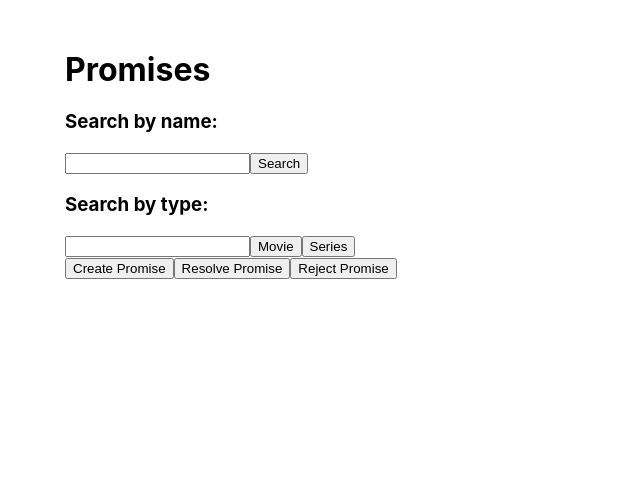
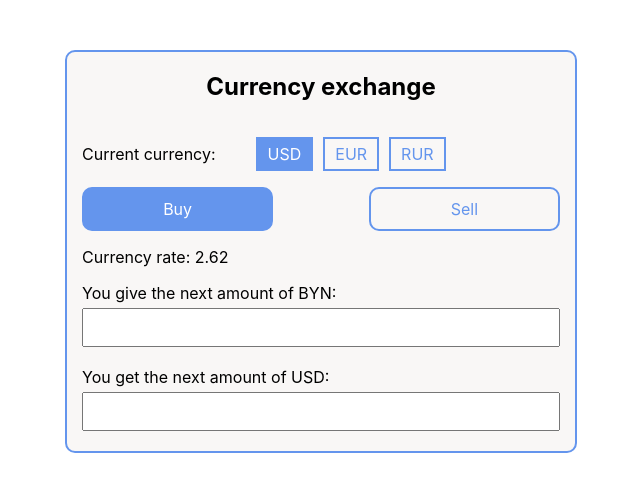
Before and after one commit to AlexeyKrop/JS-LessonTask_IT_Incubator, a React (Create React App) app: page / in a window 1280 px wide. Shown: the top 492 px of the page, without its empty margins (319-959 px from the left). Built offline with nearby package versions, Linux system fonts and the light colour scheme.

Commit message:
add Task 01 in lesson01 with useSelector

```diff
--- a/src/App.tsx
+++ b/src/App.tsx
@@ -1,8 +1,7 @@
 import React from 'react';
 import './App.css';
-import Lesson1 from './lessons/lesson1/lesson1';
-import Lesson3 from "./lessons/lesson3/Lesson3";
-import Lesson4 from "./lessons/lesson4/Lesson4";
+
+import LessonWithSelector from "./lessons/lesson1/LessonWithSelector";
 // import './lessons/lesson2/lesson2';
 // import Lesson3 from './lessons/lesson3/Lesson3';
 // import Lesson4 from './lessons/lesson4/Lesson4';
@@ -14,9 +13,10 @@ import Lesson4 from "./lessons/lesson4/Lesson4";
 function App() {
     return (
         <div className="container">
+          <LessonWithSelector/>
             {/*<Lesson1 />*/}
-            <Lesson3 />
-            <Lesson4 />
+            {/*<Lesson3 />*/}
+            {/*<Lesson4 />*/}
         </div>
     );
 }
--- /dev/null
+++ b/src/components/CurrencyExchange/CurrencyExchangeWithUseSelector.tsx
@@ -0,0 +1,86 @@
+import React from 'react';
+
+type CurrencyExchangePropsType = {
+    currenciesName: string[];
+    currentCurrency: string;
+    currencyRate: number;
+    isBuying: boolean;
+    amountOfBYN: string;
+    amountOfCurrency: string;
+    changeCurrencyField: (e: React.ChangeEvent<HTMLInputElement>) => void;
+    changeAction: (e: React.MouseEvent<HTMLSpanElement>) => void;
+    changeCurrentCurrency: (e: React.MouseEvent<HTMLLIElement>) => void;
+};
+
+const CurrencyExchangeWithUseSelector: React.FC<CurrencyExchangePropsType> = ({
+                                                                                  currenciesName,
+                                                                                  currentCurrency,
+                                                                                  currencyRate,
+                                                                                  isBuying,
+                                                                                  amountOfBYN,
+                                                                                  amountOfCurrency,
+                                                                                  changeCurrencyField,
+                                                                                  changeAction,
+                                                                                  changeCurrentCurrency,
+                                                                              }) => {
+    const viewCurrency = isBuying ? (
+        <React.Fragment>
+            <label>
+                You give the next amount of BYN:
+                <input value={amountOfBYN} data-currency="byn" onChange={changeCurrencyField} />
+            </label>
+            <label>
+                You get the next amount of {currentCurrency}:
+                <input value={amountOfCurrency} data-currency="currency" onChange={changeCurrencyField} />
+            </label>
+        </React.Fragment>
+    ) : (
+        <React.Fragment>
+            <label>
+                You give the next amount of {currentCurrency}:
+                <input value={amountOfCurrency} data-currency="currency" onChange={changeCurrencyField} />
+            </label>
+            <label>
+                You get the next amount of BYN:
+                <input value={amountOfBYN} data-currency="byn" onChange={changeCurrencyField} />
+            </label>
+        </React.Fragment>
+    );
+
+    return (
+        <div className="currency">
+            <h2>Currency exchange</h2>
+            <div className="currency-names">
+                <p>Current currency:</p>
+                <ul>
+                    {currenciesName.map((currency: string, index: number) => {
+                        return (
+                            <li
+                                key={`${index}-${currency}`}
+                                className={`currencies ${currentCurrency === currency ? 'activeCurrency' : null}`}
+                                onClick={changeCurrentCurrency}
+                                data-currency={currency}
+                            >
+                                {currency}
+                            </li>
+                        );
+                    })}
+                </ul>
+            </div>
+            <div className="currency-action">
+        <span className={isBuying ? 'active' : ''} data-action="buy" onClick={changeAction}>
+          Buy
+        </span>
+                <span className={isBuying ? '' : 'active'} data-action="sell" onClick={changeAction}>
+          Sell
+        </span>
+            </div>
+            <div className="fields">
+                <p>Currency rate: {currencyRate}</p>
+                {viewCurrency}
+            </div>
+        </div>
+    );
+};
+
+export default CurrencyExchangeWithUseSelector;
--- /dev/null
+++ b/src/containers/CurrencyExchangeContainer/CurrencyEContainerWithUseSelector.tsx
@@ -0,0 +1,63 @@
+import React from 'react';
+import {CurrencyState, CurrencyType} from '../../redux/currencyReducer';
+import CurrencyExchangeWithUseSelector from "../../components/CurrencyExchange/CurrencyExchangeWithUseSelector";
+import {useDispatch, useSelector} from "react-redux";
+import {IGlobalState} from "../../redux/state";
+import {ChangeActionAC, ChangeCurrencyFieldAC, СhangeCurrentCurrencyAC} from "../../redux/actions";
+
+export const CurrencyEContainerWithUseSelector = () => {
+  const currencies = useSelector<IGlobalState, Array<CurrencyType>>(state => state.currency.currencies)
+  const currencyArr = useSelector<IGlobalState, CurrencyState>(state => state.currency)
+  const dispatch = useDispatch()
+  let currencyRate: number = 0;
+  const currenciesName = currencies.map((currency: CurrencyType) => {
+    if (currency.currencyName === currencyArr.currentCurrency) {
+      currencyRate = currencyArr.isBuying ? currency.buyRate : currency.sellRate;
+    }
+    return currency.currencyName;
+  });
+
+  const changeCurrencyField = (e: React.ChangeEvent<HTMLInputElement>) => {
+    let value = e.currentTarget.value;
+    if (!isFinite(+value)) return;
+    if (e.currentTarget.dataset.currency) {
+      const trigger: string = e.currentTarget.dataset.currency;
+      if (trigger === 'byn') {
+        if (value === '') {
+          dispatch(ChangeCurrencyFieldAC(value, value));
+        } else {
+          dispatch(ChangeCurrencyFieldAC(value, (+Number(value).toFixed(2) / currencyRate).toFixed(2)));
+        }
+      } else {
+        if (value === '') {
+          dispatch(ChangeCurrencyFieldAC(value, value));
+        } else {
+          dispatch(ChangeCurrencyFieldAC((+Number(value).toFixed(2) * currencyRate).toFixed(2), value));
+        }
+      }
+    }
+  };
+  const changeAction = (e: React.MouseEvent<HTMLSpanElement>) => {
+    e.currentTarget.dataset.action === 'buy' ? dispatch(ChangeActionAC(true)) : dispatch(ChangeActionAC(false));
+  };
+
+  const changeCurrentCurrency = (e: React.MouseEvent<HTMLLIElement>) => {
+    e.currentTarget.dataset.currency && dispatch(СhangeCurrentCurrencyAC(e.currentTarget.dataset.currency));
+  };
+
+  return (
+    <React.Fragment>
+      <CurrencyExchangeWithUseSelector
+        currenciesName={currenciesName}
+        currentCurrency={currencyArr.currentCurrency}
+        currencyRate={currencyRate}
+        isBuying={currencyArr.isBuying}
+        amountOfBYN={currencyArr.amountOfBYN}
+        amountOfCurrency={currencyArr.amountOfCurrency}
+        changeCurrencyField={changeCurrencyField}
+        changeAction={changeAction}
+        changeCurrentCurrency={changeCurrentCurrency}
+      />
+    </React.Fragment>
+  );
+};
--- /dev/null
+++ b/src/lessons/lesson1/LessonWithSelector.tsx
@@ -0,0 +1,32 @@
+import React from 'react';
+import CurrencyExchangeContainer from '../../containers/CurrencyExchangeContainer/CurrencyEContainer'
+import {CurrencyEContainerWithUseSelector}
+  from "../../containers/CurrencyExchangeContainer/CurrencyEContainerWithUseSelector";
+
+// Redux
+// https://tproger.ru/translations/redux-for-beginners/
+// https://monsterlessons.com/project/series/redux-js-dlya-nachinayushih
+// https://xsltdev.ru/react/redux/intro/
+
+// Typescript genetic
+// https://habr.com/ru/post/455473/
+// https://habr.com/ru/company/ruvds/blog/426729/
+
+// Typescript from zero + typescript generic (English video)
+// https://www.youtube.com/watch?v=3d9XqFmCmQw
+
+// Container component
+// https://habr.com/ru/company/ruvds/blog/446206/
+
+// Dispatch
+// https://react-redux.js.org/using-react-redux/connect-mapdispatch
+
+const LessonWithSelector: React.FunctionComponent = () => {
+    return (
+    <React.Fragment>
+        <CurrencyEContainerWithUseSelector />
+    </React.Fragment>
+  );
+};
+
+export default LessonWithSelector;
```
Also changed, not shown: 1 other file (tests, documents, lock files or other folders).
